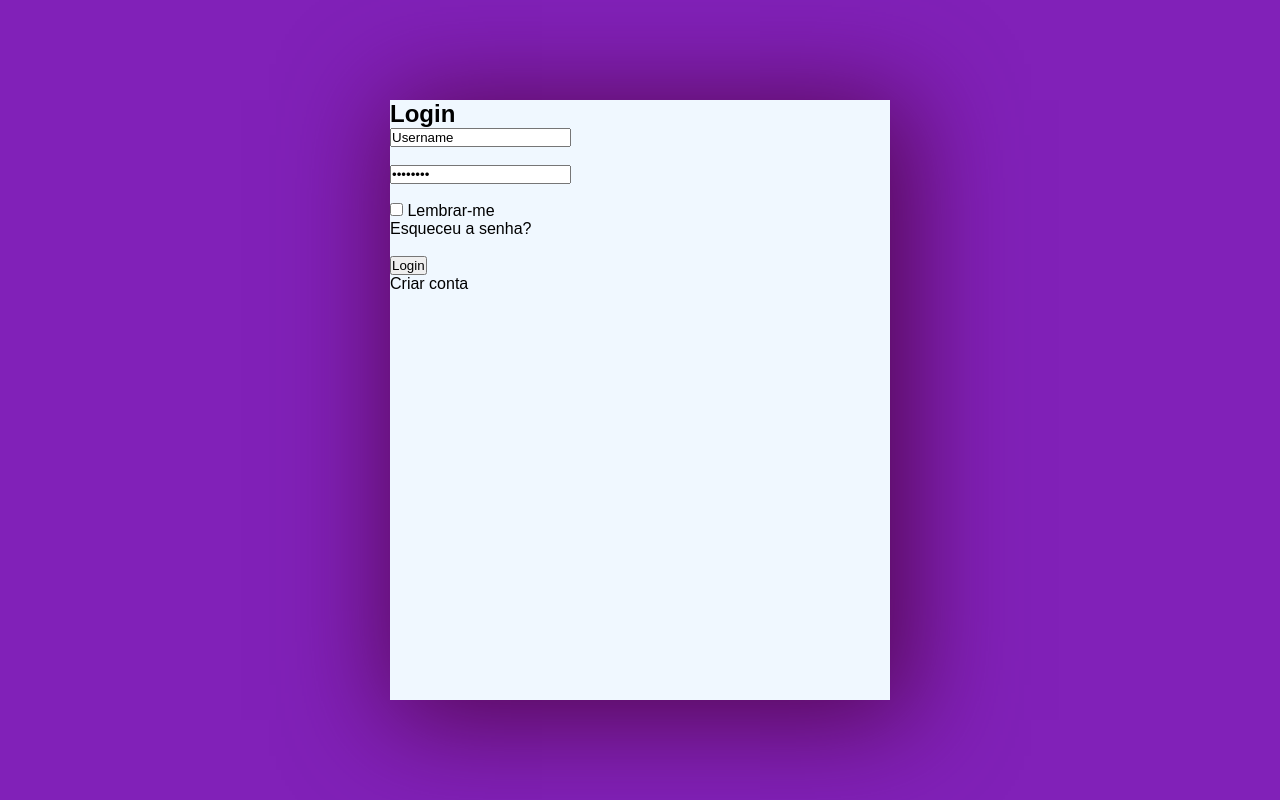
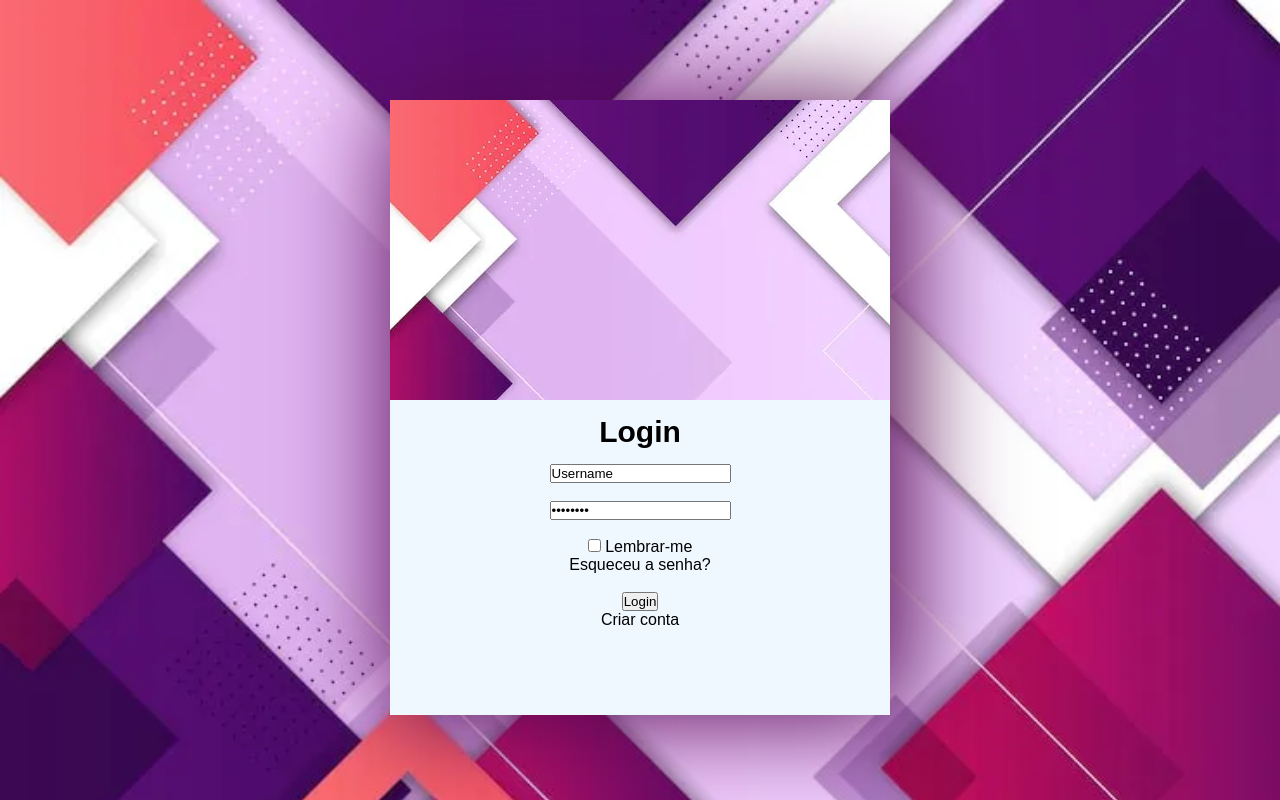
Before and after one commit to Kropff/PLogin, a plain HTML site: page index.html in a window 1280 px wide. Drawn offline with Linux system fonts and the light colour scheme.

Commit message:
Versão 4.2 - Imagens adicionadas

```diff
--- a/style.css
+++ b/style.css
@@ -27,3 +27,19 @@ body{
     transform: translate(-50%, -50%);
     box-shadow: 10px 10px 100px 10px rgb(85, 8, 81);
 }
+
+.c-form{
+    background-color: aliceblue;
+    height: 300px;
+    text-align: center;
+}
+.c-img{
+    background-image: url(fundo.webp);
+    height: 300px;
+}
+
+h2{
+    align-self: flex-start;
+    margin: 15px;
+    font-size: 30px;
+}
```
Also changed, not shown: fundo.webp (added), senha.png (added), usuario2.png (added).
